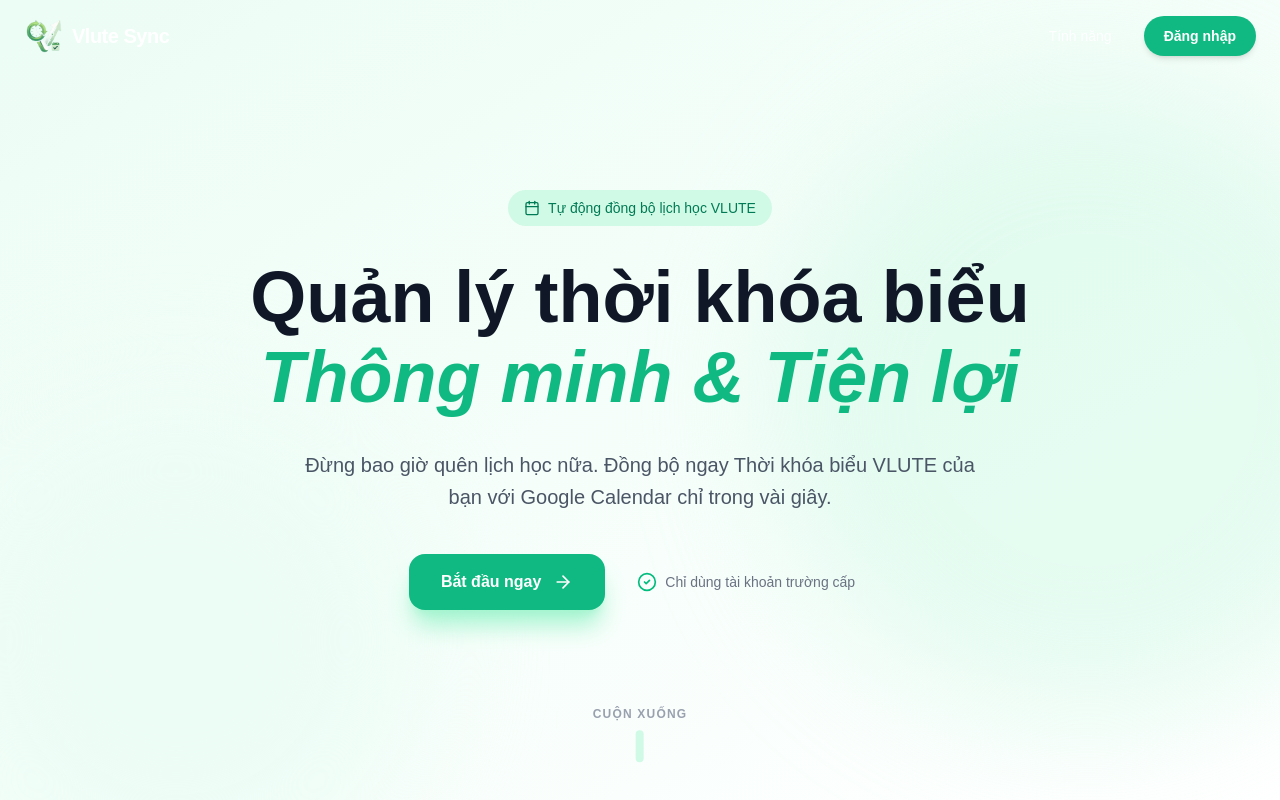
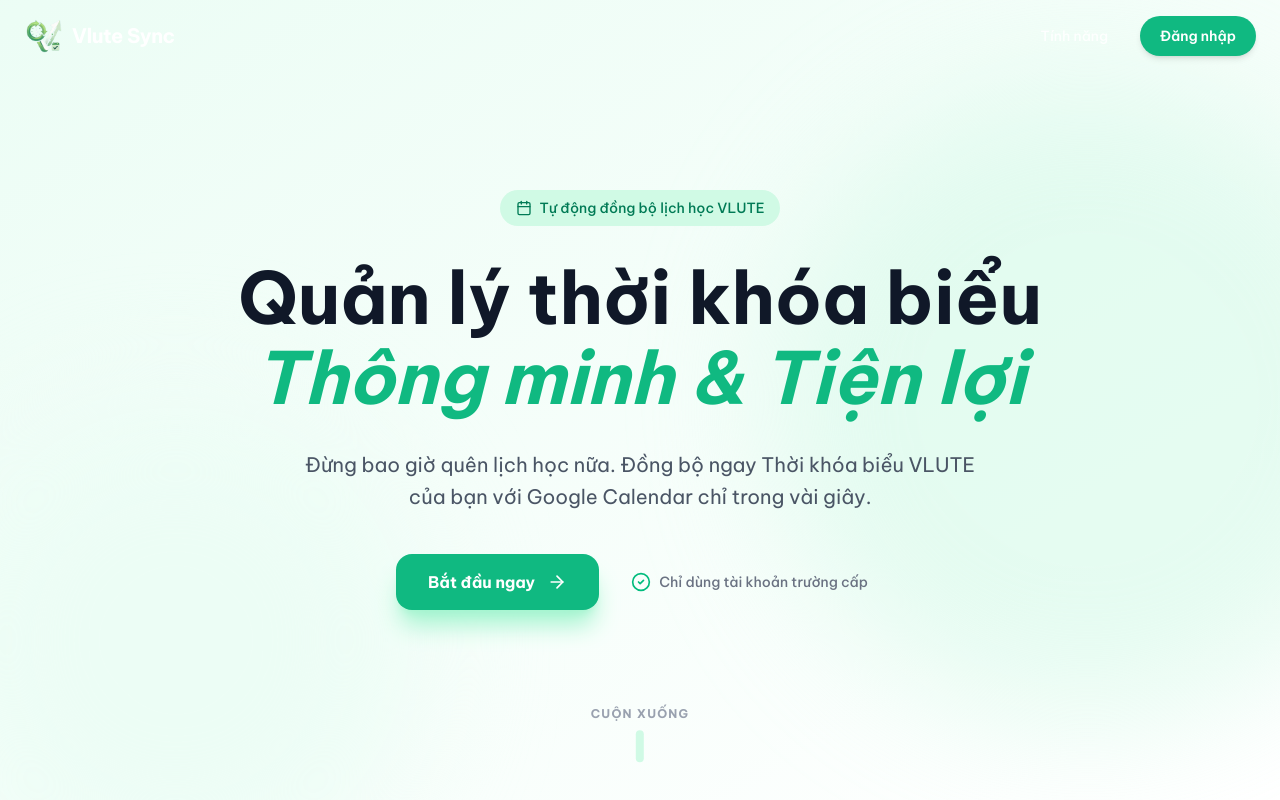
Before and after one commit to tranconcoder/vlute-sync-tkb-ui, a Next.js app: page / in a window 1280 px wide. Shown: the top 800 px of the page. Built offline with nearby package versions, Linux system fonts and the light colour scheme.

Commit message:
style(ui): switch primary font to Be Vietnam Pro for better vietnamese support

```diff
--- a/app/globals.css
+++ b/app/globals.css
@@ -18,8 +18,8 @@
   --color-primary-hover: #059669;
   --color-secondary: #059669;
   --color-accent: #f59e0b;
-  --font-sans: var(--font-geist-sans);
-  --font-mono: var(--font-geist-mono);
+  --font-sans: var(--font-be-vietnam);
+  --font-mono: ui-monospace, monospace;
 }
 
 @layer base {
@@ -39,6 +39,6 @@
 body {
   background: var(--background);
   color: var(--foreground);
-  font-family: Arial, Helvetica, sans-serif;
+  font-family: var(--font-be-vietnam), sans-serif;
   overflow-x: hidden;
 }
--- a/app/layout.tsx
+++ b/app/layout.tsx
@@ -1,15 +1,11 @@
 import type { Metadata } from "next";
-import { Geist, Geist_Mono } from "next/font/google";
+import { Be_Vietnam_Pro } from "next/font/google";
 import "./globals.css";
 
-const geistSans = Geist({
-  variable: "--font-geist-sans",
-  subsets: ["latin"],
-});
-
-const geistMono = Geist_Mono({
-  variable: "--font-geist-mono",
-  subsets: ["latin"],
+const beVietnamPro = Be_Vietnam_Pro({
+  variable: "--font-be-vietnam",
+  subsets: ["latin", "vietnamese"],
+  weight: ["100", "200", "300", "400", "500", "600", "700", "800", "900"],
 });
 
 import { APP_CONFIG } from "@/configs/app.config";
@@ -27,7 +23,7 @@
   return (
     <html lang="en">
       <body
-        className={`${geistSans.variable} ${geistMono.variable} antialiased`}
+        className={`${beVietnamPro.variable} font-sans antialiased`}
       >
         {children}
       </body>
```
